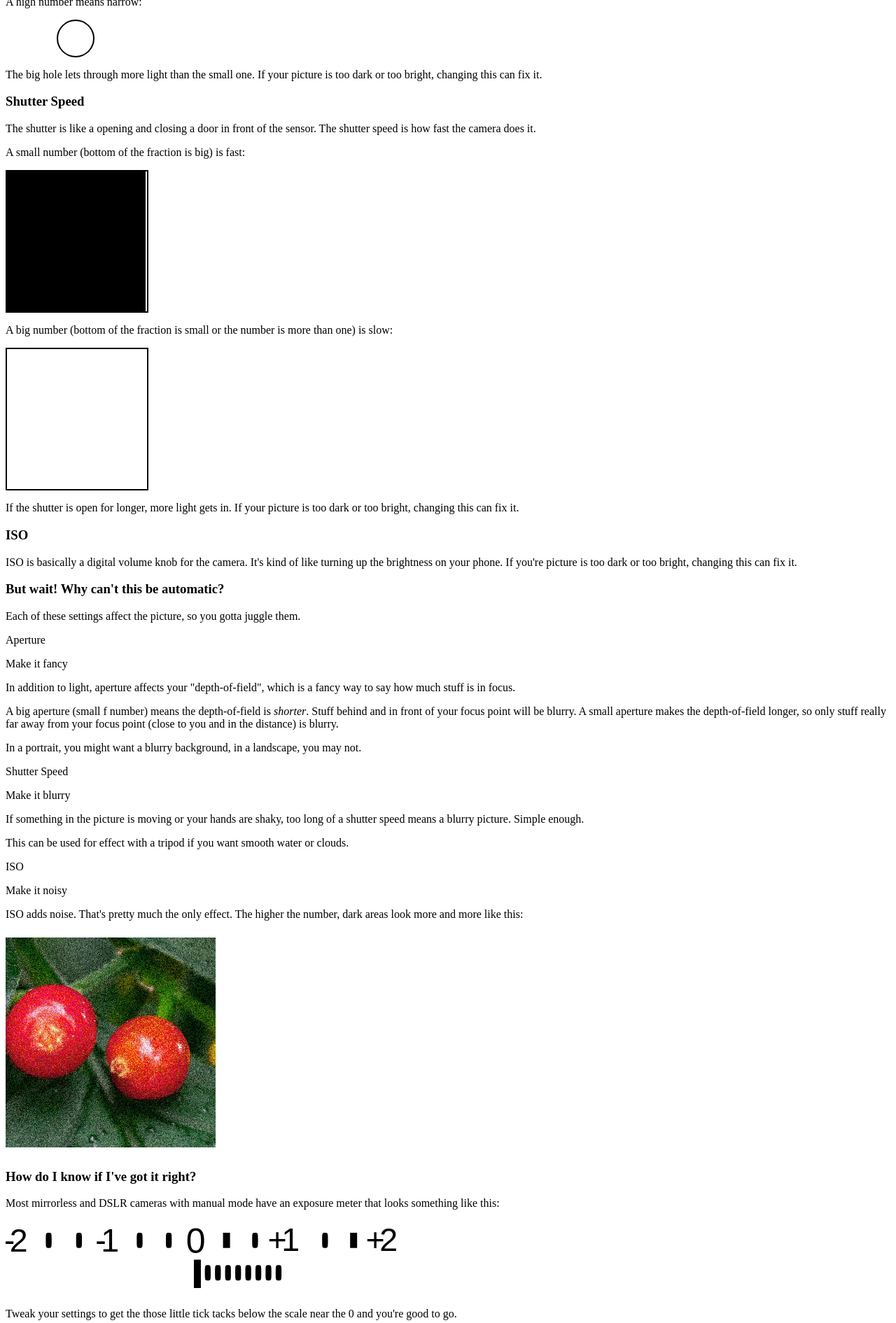
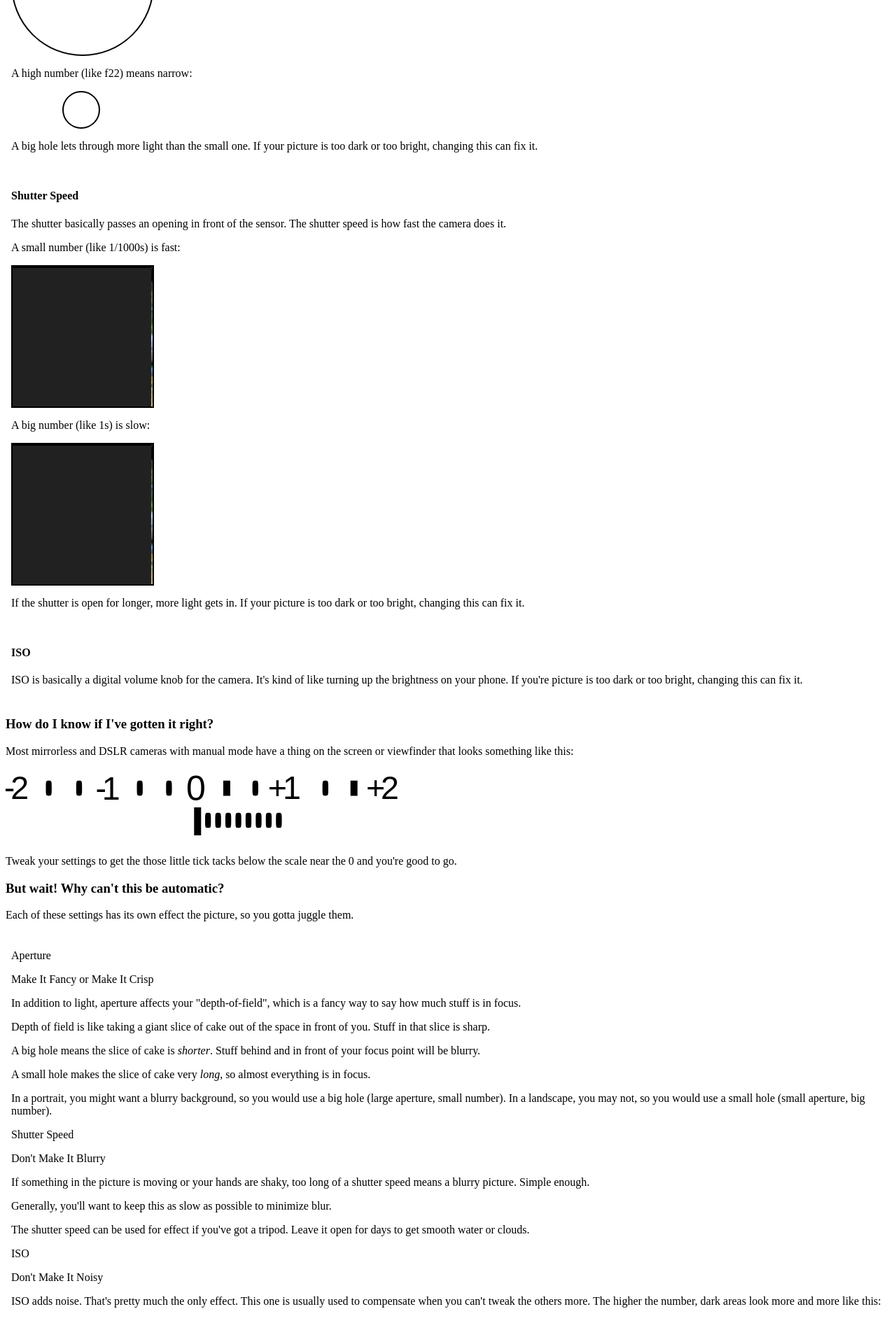
Before and after one commit to jtleniger/manual.photography, a Nuxt app: page / in a window 1280 px wide. Shown: the part 1460-3351 px from the top of the page at 70% size. Built offline with nearby package versions, Linux system fonts and the light colour scheme.

Commit message:
added deer and changed animation

```diff
--- a/pages/index.vue
+++ b/pages/index.vue
@@ -34,50 +34,76 @@
       </p>
     </section>
     <section class="section">
-      <h1 class="title">
+      <h1 class="title">What to Tweak</h1>
+      <section class="section tight">
+        <h1 class="title is-size-4">
           Aperture
         </h1>
         <p>
-        Aperture is a fancy word for an adjustable hole inside the lens that can open and close. A low number means wide open:
+          Aperture is a fancy word for an adjustable hole inside the lens.
+        </p>
+        <p>
+          A low number (like f1.8) means wide open:
         </p>
         <div class="aperture-container">
           <div class="aperture wide"></div>
         </div>
         <p>
-        A high number means narrow:
+          A high number (like f22) means narrow:
         </p>
         <div class="aperture-container">
           <div class="aperture narrow"></div>
         </div>
         <p>
-        The big hole lets through more light than the small one. If your picture is too dark or too bright, changing this can fix it.
+          A big hole lets through more light than the small one. If your picture is too dark or too bright, changing this can fix it.
         </p>
       </section>
-    <section class="section">
-      <h1 class="title">
+      <section class="section tight">
+        <h1 class="title is-size-4">
           Shutter Speed
         </h1>
         <p>
-        The shutter is like a opening and closing a door in front of the sensor. The shutter speed is how fast the camera does it.
+          The shutter basically passes an opening in front of the sensor. The shutter speed is how fast the camera does it.
         </p>
-      <p>A small number (bottom of the fraction is big) is fast:
+        <p>A small number (like 1/1000s) is fast:
         <div class="shutter fast">
-        <div class="curtain top"></div>
+          <div class="curtain">
+            <div class="top"></div>
+            <div class="middle"></div>
+            <div class="bottom"></div>
           </div>
-      <p>A big number (bottom of the fraction is small or the number is more than one) is slow:
+        </div>
+        <p>A big number (like 1s) is slow:
         <div class="shutter slow">
-        <div class="curtain"></div>
+          <div class="curtain">
+            <div class="top"></div>
+            <div class="middle"></div>
+            <div class="bottom"></div>
+          </div>
         </div>
         <p>
           If the shutter is open for longer, more light gets in. If your picture is too dark or too bright, changing this can fix it.
         </p>
       </section>
-    <section class="section">
-      <h1 class="title">
+      <section class="section tight">
+        <h1 class="title is-size-4">
           ISO
         </h1>
         <p>
           ISO is basically a digital volume knob for the camera. It's kind of like turning up the brightness on your phone. If you're picture is too dark or too bright, changing this can fix it.
+        </p>
+      </section>
+    </section>
+    <section class="section">
+      <h1 class="title">
+        How do I know if I've gotten it right?
+      </h1>
+      <p>
+        Most mirrorless and DSLR cameras with manual mode have a thing on the screen or viewfinder that looks something like this:
+      </p>
+      <img src="~/assets/exposure.svg" alt="Exposure Meter">
+      <p>
+        Tweak your settings to get the those little tick tacks below the scale near the 0 and you're good to go.
       </p>
     </section>
     <section class="section">
@@ -85,25 +111,30 @@
         But wait! Why can't this be automatic?
       </h1>
       <p>
-        Each of these settings affect the picture, so you gotta juggle them.
+        Each of these settings has its own effect the picture, so you gotta juggle them.
       </p>
     </section>
-    <section class="section">
+    <section class="section tight">
       <div class="tile is-ancestor">
         <div class="tile is-parent">
           <article class="tile is-child notification is-primary">
             <p class="title">Aperture</p>
-            <p class="subtitle">Make it fancy</p>
+            <p class="subtitle">Make It Fancy or Make It Crisp</p>
             <div class="content">
               <p>
                 In addition to light, aperture affects your "depth-of-field", which is a fancy way to say how much stuff is in focus.
               </p>
               <p>
-                A big aperture (small f number) means the depth-of-field is <em>shorter</em>. Stuff behind and in front of your focus point will be blurry.
-                A small aperture makes the depth-of-field longer, so only stuff really far away from your focus point (close to you and in the distance) is blurry.
+                Depth of field is like taking a giant slice of cake out of the space in front of you. Stuff in that slice is sharp.
               </p>
               <p>
-                In a portrait, you might want a blurry background, in a landscape, you may not.
+                A big hole means the slice of cake is <em>shorter</em>. Stuff behind and in front of your focus point will be blurry.
+              </p>
+              <p>
+                A small hole makes the slice of cake very <em>long</em>, so almost everything is in focus.
+              </p>
+              <p>
+                In a portrait, you might want a blurry background, so you would use a big hole (large aperture, small number). In a landscape, you may not, so you would use a small hole (small aperture, big number).
               </p>
             </div>
           </article>
@@ -111,13 +142,16 @@
         <div class="tile is-parent">
           <article class="tile is-child notification is-info">
             <p class="title">Shutter Speed</p>
-            <p class="subtitle">Make it blurry</p>
+            <p class="subtitle">Don't Make It Blurry</p>
             <div class="content">
               <p>
                 If something in the picture is moving or your hands are shaky, too long of a shutter speed means a blurry picture. Simple enough.
               </p>
               <p>
-                This can be used for effect with a tripod if you want smooth water or clouds.
+                Generally, you'll want to keep this as slow as possible to minimize blur.
+              </p>
+              <p>
+                The shutter speed can be used for effect if you've got a tripod. Leave it open for days to get smooth water or clouds.
               </p>
             </div>
           </article>
@@ -125,28 +159,16 @@
         <div class="tile is-parent">
           <article class="tile is-child notification is-warning">
             <p class="title">ISO</p>
-            <p class="subtitle">Make it noisy</p>
+            <p class="subtitle">Don't Make It Noisy</p>
             <div class="content">
               <p>
-                ISO adds noise. That's pretty much the only effect. The higher the number, dark areas look more and more like this:
+                ISO adds noise. That's pretty much the only effect. This one is usually used to compensate when you can't tweak the others more. The higher the number, dark areas look more and more like this:
               </p>
               <img src="~/assets/noisy-berries.jpg" alt="Noisy photo of Berries">
             </div>
           </article>
         </div>
       </div>
-    </section>
-    <section class="section">
-      <h1 class="title">
-        How do I know if I've got it right?
-      </h1>
-      <p>
-        Most mirrorless and DSLR cameras with manual mode have an exposure meter that looks something like this:
-      </p>
-      <img src="~/assets/exposure.svg" alt="Exposure Meter">
-      <p>
-        Tweak your settings to get the those little tick tacks below the scale near the 0 and you're good to go.
-      </p>
     </section>
     <section class="section">
       <h1 class="title">
@@ -161,7 +183,16 @@
     </section>
     <footer class="footer">
       <div class="content has-text-centered">
-        &copy; {{ new Date().getFullYear() }}, Justin Leniger
+        <p>&copy; {{ new Date().getFullYear() }}, Justin Leniger</p>
+        <p>If you found this helpful and are feeling generous, help me pay for the site:</p>
+        <form action="https://www.paypal.com/cgi-bin/webscr" method="post" target="_top">
+          <input type="hidden" name="cmd" value="_donations" />
+          <input type="hidden" name="business" value="WBYXJZMKLXWEJ" />
+          <input type="hidden" name="item_name" value="Hosting / Domain Costs" />
+          <input type="hidden" name="currency_code" value="USD" />
+          <input type="image" src="https://www.paypalobjects.com/en_US/i/btn/btn_donateCC_LG.gif" border="0" name="submit" title="PayPal - The safer, easier way to pay online!" alt="Donate with PayPal button" />
+          <img alt="" border="0" src="https://www.paypal.com/en_US/i/scr/pixel.gif" width="1" height="1" />
+        </form>
       </div>
     </footer>
   </section>
@@ -171,6 +202,10 @@
 
 img {
   margin: 8px 0;
+}
+
+.section.tight {
+  padding: .5rem .5rem;
 }
 
 .overexposed img {
@@ -214,31 +249,49 @@ img {
   position: relative;
 
   overflow: hidden;
+
+  background-image: url('~assets/deer.jpg');
 }
 
 .shutter .curtain {
-  animation-duration: 2s;
+  animation-duration: 5s;
   animation-iteration-count: infinite;
   width: 200px;
-  height: 200px;
-  background-color: #000;
+  height: 600px;
   position: absolute;
   left: -2px;
-  top: 0px;
+  top: -402px;
+}
+
+.shutter .curtain .top,.middle,.bottom {
+  height: 200px;
+}
+
+.shutter .curtain .middle {
+  background: transparent;
+}
+
+.shutter .curtain .top,.bottom {
+  background-color: #212121;
+}
+
+.shutter .curtain .top {
+  border-bottom: 2px solid #000;
+}
+
+.shutter .curtain .bottom {
+  border-top: 2px solid #000;
 }
 
 @keyframes fastShutter {
   from {
     transform: translateY(0);
   }
-  10% {
-    transform: translateY(-200px);
-  }
   20% {
-    transform: translateY(0);
+    transform: translateY(400px);
   }
   to {
-    transform: translateY(0);
+    transform: translateY(400px);
   }
 }
 
@@ -246,17 +299,11 @@ img {
   from {
     transform: translateY(0);
   }
-  10% {
-    transform: translateY(-200px);
-  }
-  56% {
-    transform: translateY(-200px);
-  }
-  66% {
-    transform: translateY(0);
+  50% {
+    transform: translateY(400px);
   }
   to {
-    transform: translateY(0);
+    transform: translateY(400px);
   }
 }
 
```
Also changed, not shown: assets/deer.jpg (added), assets/exposure.svg. Lines whose indentation alone changed are shown as unchanged.
